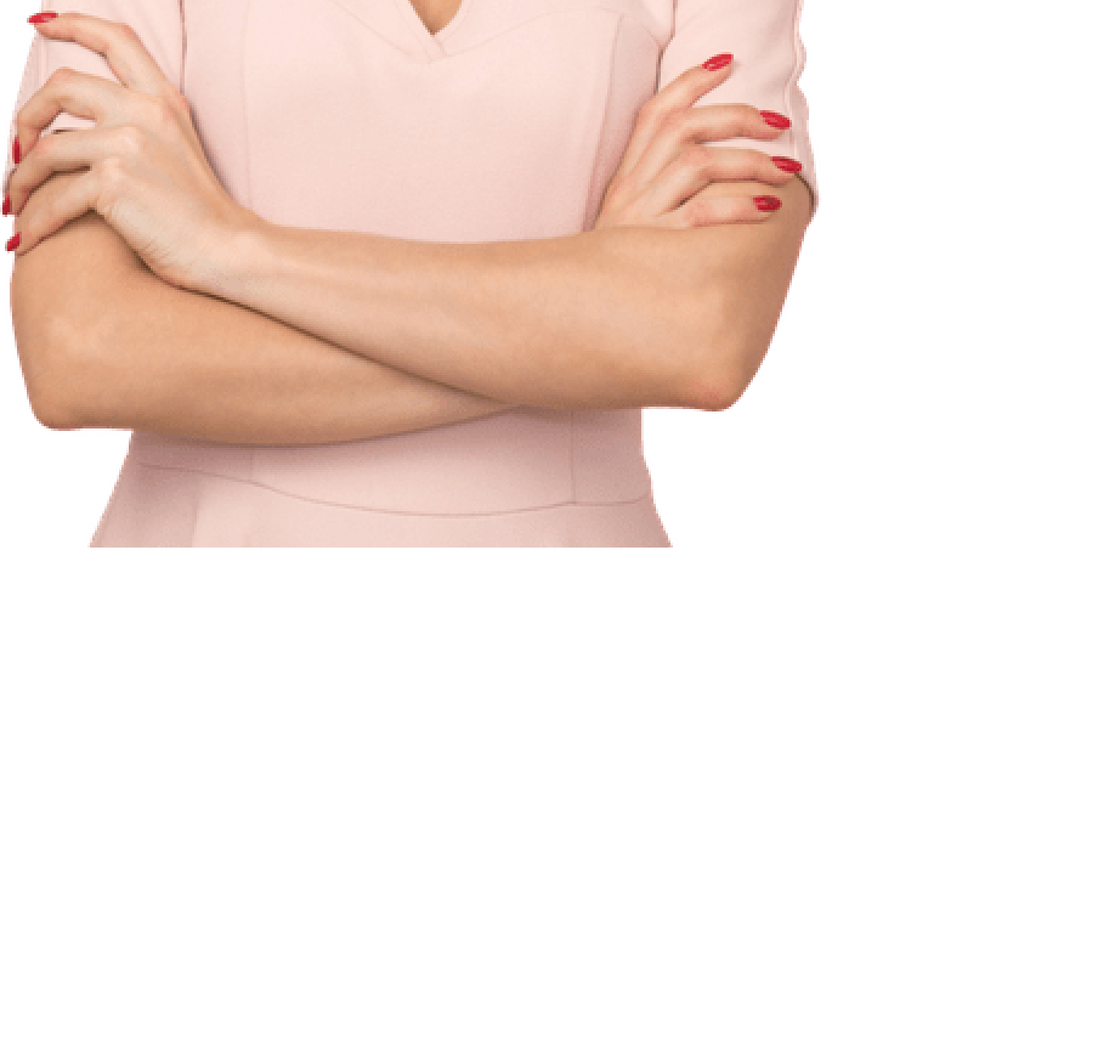
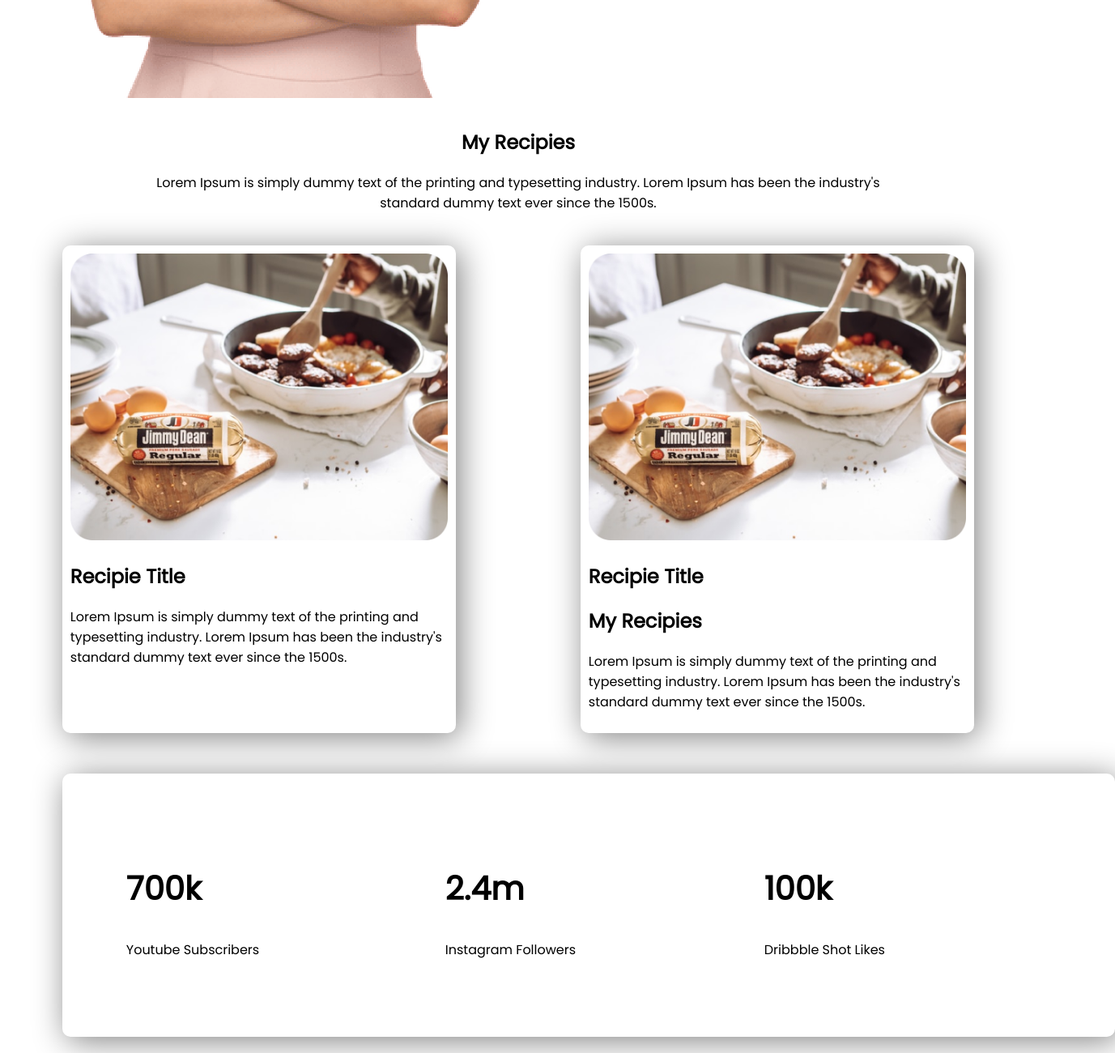
Before and after one commit to siamcse/Diet, a plain HTML site: page index.html in a window 1280 px wide. Shown: the part 1449-2749 px from the top of the page at 81% size, 1377 px wide, since content can reach past the window. Before the commit the page ends 2132 px from the top, so only its background shows below. Drawn offline with Linux system fonts and the light colour scheme.

Commit message:
third commit

```diff
--- a/index.html
+++ b/index.html
@@ -21,15 +21,55 @@
             <a href="" class="order-button">Order Food</a>
         </div>
         <div class="half-weight">
-            <img src="images/shapes/Group 8450.png" alt="">
+            <img src="images/female/Group 8425.png" alt="">
         </div>
     </section>
     <section class="middle-section">
-        <div>
+        <div class="half-weight">
             <img src="images/female/Person Image.png" alt="">
         </div>
-        <div>
-            <h2></h2>
+        <div class="half-weight">
+            <h2>About Me</h2>
+            <p>Lorem ipsum dolor sit amet consectetur adipisicing elit. Impedit sint explicabo, optio reprehenderit et atque obcaecati culpa ipsam architecto sequi sunt dolorum id nemo modi alias fugiat. Cupiditate consequatur perspiciatis commodi delectus quibusdam. Sed, ullam?</p>
+            <a href="" class="order-button">Contact Me</a>
+        </div>
+    </section>
+
+    <section class="bottom-section">
+        <div class="recipie-center">
+            <h2>My Recipies</h2>
+            <p>Lorem Ipsum is simply dummy text of the printing and typesetting industry. Lorem Ipsum has been the industry's
+                standard dummy text ever since the 1500s.</p>
+        </div>
+        <div class="top-section">
+            <div class="my-recipie box-shad">
+                <img src="images/food/Project Cover.jpg" alt="">
+                <h2>Recipie Title</h2>
+                <p>Lorem Ipsum is simply dummy text of the printing and typesetting industry. Lorem Ipsum has been the industry's standard dummy text ever since the
+                1500s.</p>
+            </div>
+            <div class="my-recipie box-shad">
+                <img src="images/food/Project Cover.jpg" alt="">
+                <h2>Recipie Title</h2>
+                <p><h2>My Recipies</h2>
+                <p>Lorem Ipsum is simply dummy text of the printing and typesetting industry. Lorem Ipsum has been the industry's
+                standard dummy text ever since the 1500s.</p></p>
+            </div>
+        </div>
+    </section>
+
+    <section class="subscriber-section my-recipie">
+        <div class="subscriber">
+            <h1>700k</h1>
+            <p>Youtube Subscribers</p>
+        </div>
+        <div class="subscriber">
+            <h1>2.4m</h1>
+            <p>Instagram Followers</p>
+        </div>
+        <div class="subscriber">
+            <h1>100k</h1>
+            <p>Dribbble Shot Likes</p>
         </div>
     </section>
 </body>
--- a/style.css
+++ b/style.css
@@ -7,9 +7,9 @@ h1{
     font-size: 40px;
 
 }
-section{
+.top-section{
     display: flex;
-    margin-top: 20px;
+    margin-top: 40px;
 }
 .orange-color{
     color: orange;
@@ -17,10 +17,10 @@ section{
 .half-weight{
     width: 50%;
     margin: 10px;
-    padding-left: 20px;
-    padding-right: 0px;
+    padding-left: 7%;
+
 }
-.half-weight img{
+img{
     width: 100%;
 }
 .order-button{
@@ -30,3 +30,35 @@ section{
     padding: 10px 25px;
     border-radius: 15px;
 }
+.middle-section{
+    display: flex;
+    margin-top: 50px;
+    background-image: url("images/shapes/7.png");
+    background-repeat: no-repeat;
+    background-size: auto;
+}
+.recipie-center{
+    text-align: center;
+    margin-left: 10%;
+    margin-right: 10%;
+    padding-left: 30px;
+    padding-right: 30px;
+}
+.my-recipie{
+    width: 100%;
+    margin-left: 6%;
+    margin-right: 6%;
+    padding: 10px;
+    box-shadow: 5px 5px 40px gray;
+    border-radius: 10px;
+    margin-bottom: 20px;
+}
+.subscriber-section{
+    display: flex;
+    margin-top: 30px;
+}
+.subscriber{
+    width: 20%;
+    margin: 5%;
+    padding: 5px;
+}
```
